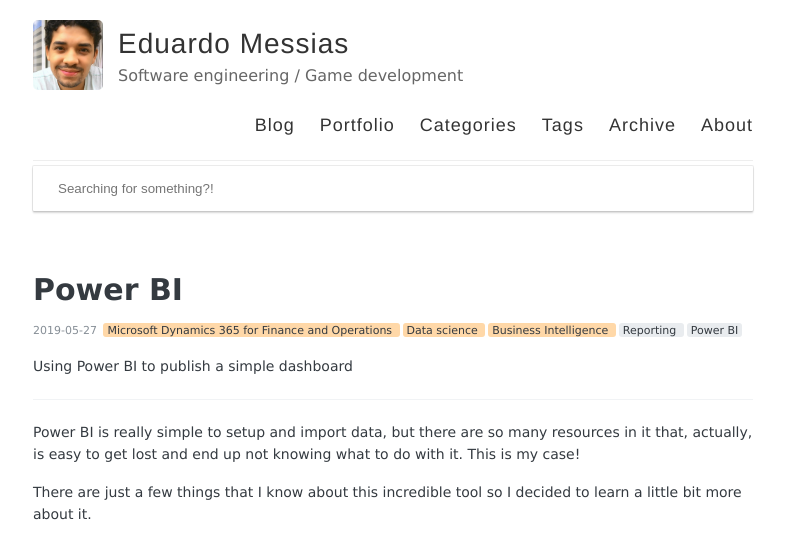
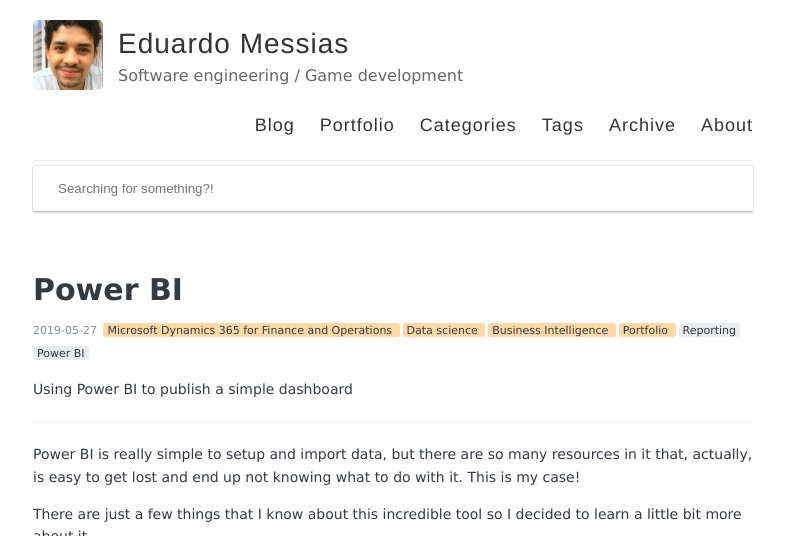
Before and after one commit to eduardomessias/eduardomessias.github.io, a Jekyll site: the page built from _posts/2019-05-27-learning-power-bi.md, in a window 1280 px wide and 900 px high, cut to the strip 0-536 px from the top of the window. Shown: the whole strip, without its empty margins (247-1032 px from the left). Built offline with Jekyll 4.4.1, drawn with Linux system fonts in a browser that asks for light colours.

Commit message:
Update 2019-05-27-learning-power-bi.md

```diff
--- a/_posts/2019-05-27-learning-power-bi.md
+++ b/_posts/2019-05-27-learning-power-bi.md
@@ -8,6 +8,7 @@
   - Microsoft Dynamics 365 for Finance and Operations
   - Data science
   - Business Intelligence
+  - Portfolio
 ---
 
 Using Power BI to publish a simple dashboard
```
